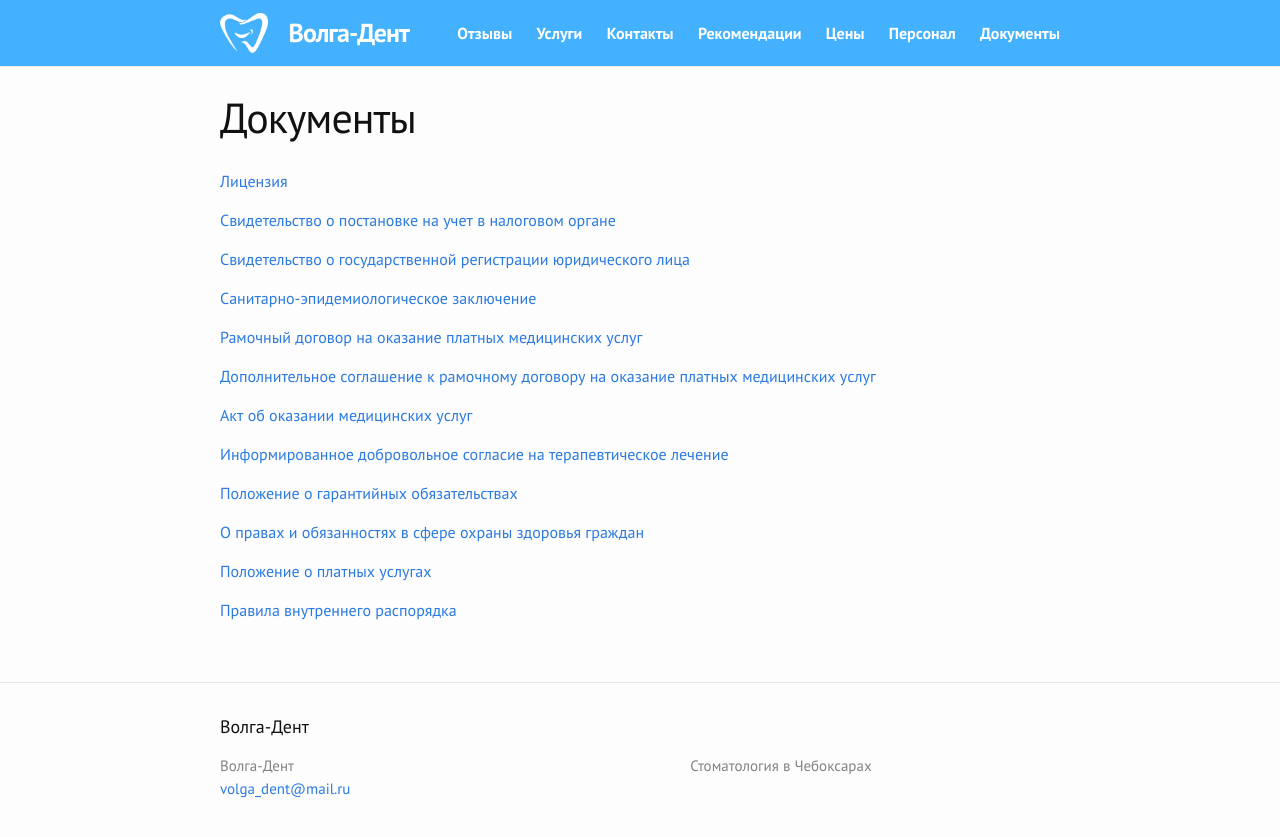
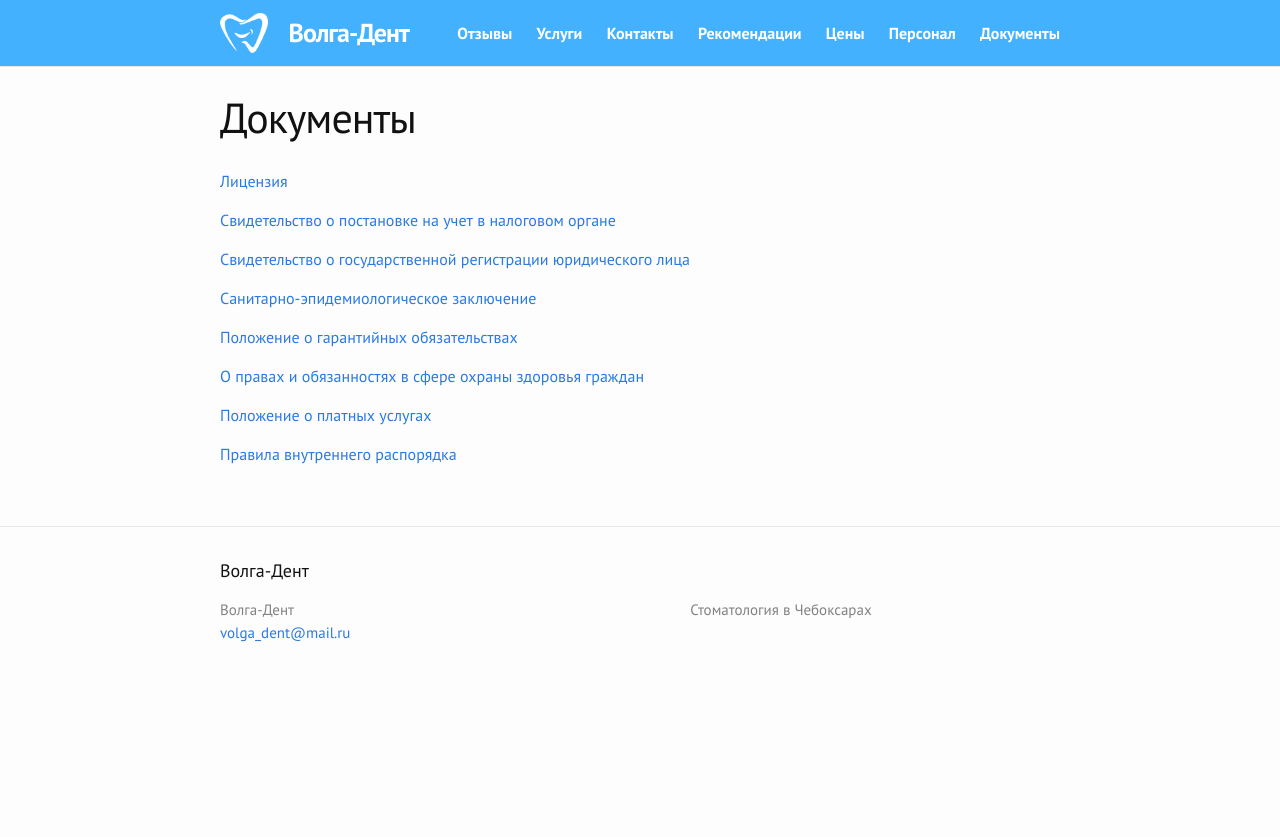
Before and after one commit to albus-dentes/albus-dentes.github.io, a Jekyll site: the page built from documents/index.md, in a window 1280 px wide. Shown: the top 837 px of the page. Built offline with Jekyll 4.4.1, drawn with Linux system fonts in a browser that asks for light colours.

Commit message:
Delete old docs

```diff
--- a/documents/index.md
+++ b/documents/index.md
@@ -10,14 +10,6 @@
 
 [Санитарно-эпидемиологическое заключение](/assets/sv3.jpg)
 
-[Рамочный договор на оказание платных медицинских услуг](/assets/form.doc)
-
-[Дополнительное соглашение к рамочному договору на оказание платных медицинских услуг](/assets/dop.doc)
-
-[Акт об оказании медицинских услуг](/assets/act.doc)
-
-[Информированное добровольное согласие на терапевтическое лечение](/assets/inf.docx)
-
 [Положение о гарантийных обязательствах](/assets/pol.doc)
 
 [О правах и обязанностях в сфере охраны здоровья граждан](http://base.garant.ru/12191967/4/)
```
Also changed, not shown: 4 other files.
